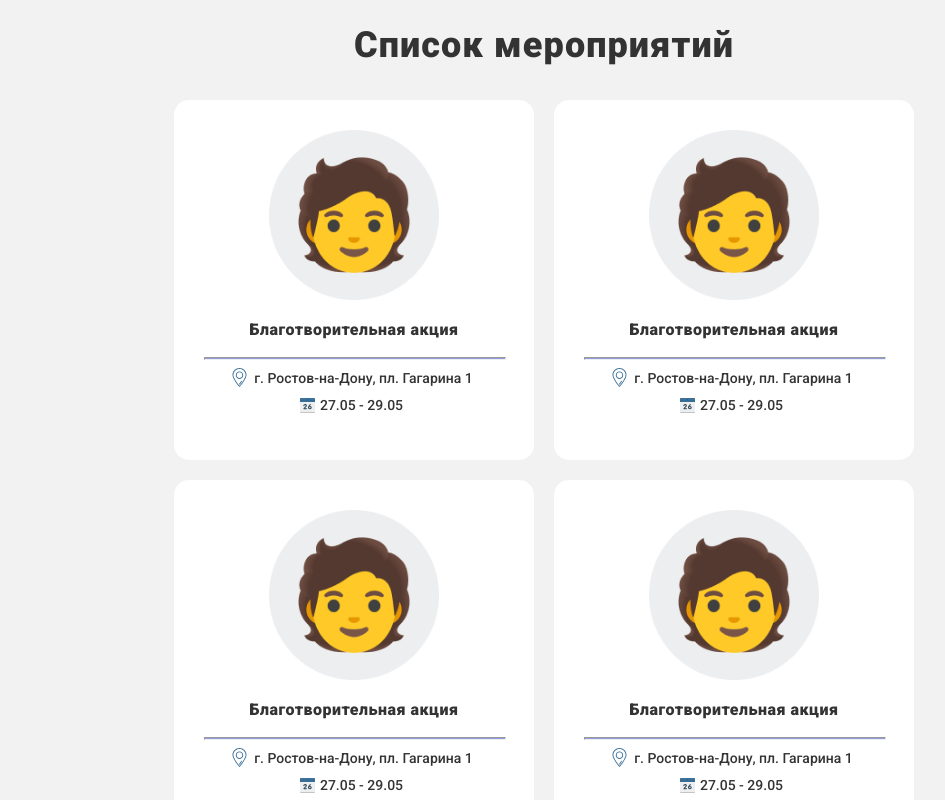
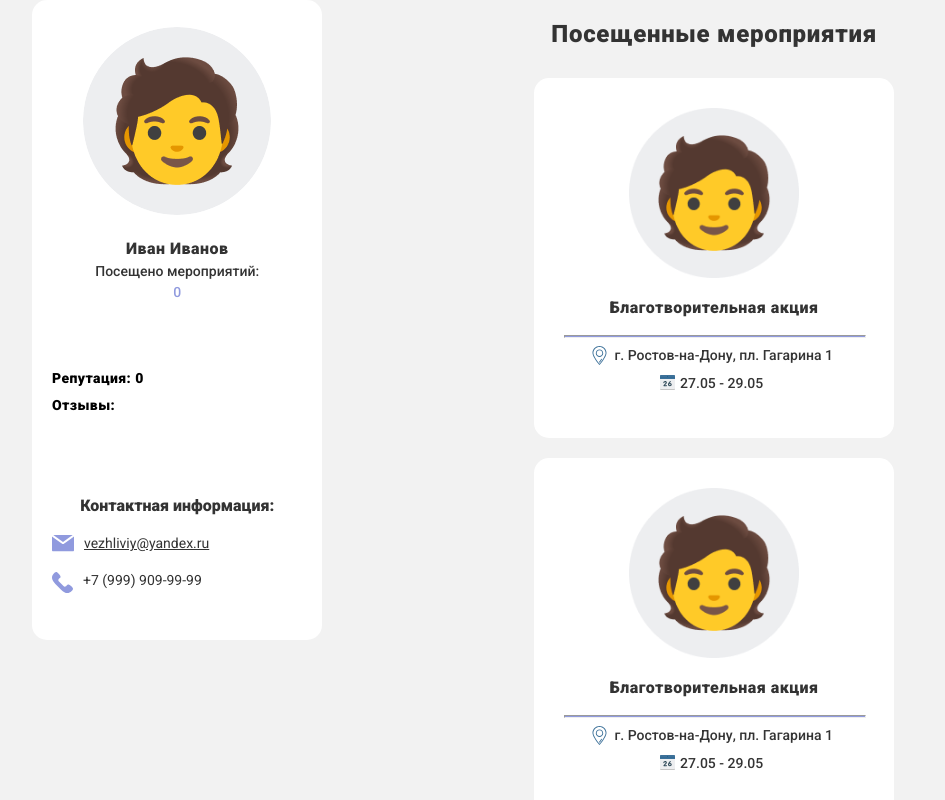
Before and after one commit to FreeBetSocial/cityhack11_06, a React (Vite) app: page / in a window 1280 px wide. Shown: the top 800 px of the page, without its empty margins (96-1041 px from the left). Built offline with nearby package versions, Linux system fonts and the light colour scheme.

Commit message:
Исправлена ширина личного кабинета

```diff
--- a/src/App.jsx
+++ b/src/App.jsx
@@ -4,8 +4,8 @@ import News from "./components/news/news";
 const App = ()=>{
     return (
         <div>
-            <News/>
-            {/* <Profile/> */}
+            {/* <News/> */}
+            <Profile/>
         </div>
     )
 }
--- a/src/components/profile/profile.module.scss
+++ b/src/components/profile/profile.module.scss
@@ -86,7 +86,7 @@
 
 .Dashboard{
     margin-left: 50px;
-    width: 70%;
+    width: 80%;
     overflow-y: auto;
     height: 100vh;
     &::-webkit-scrollbar{
```
